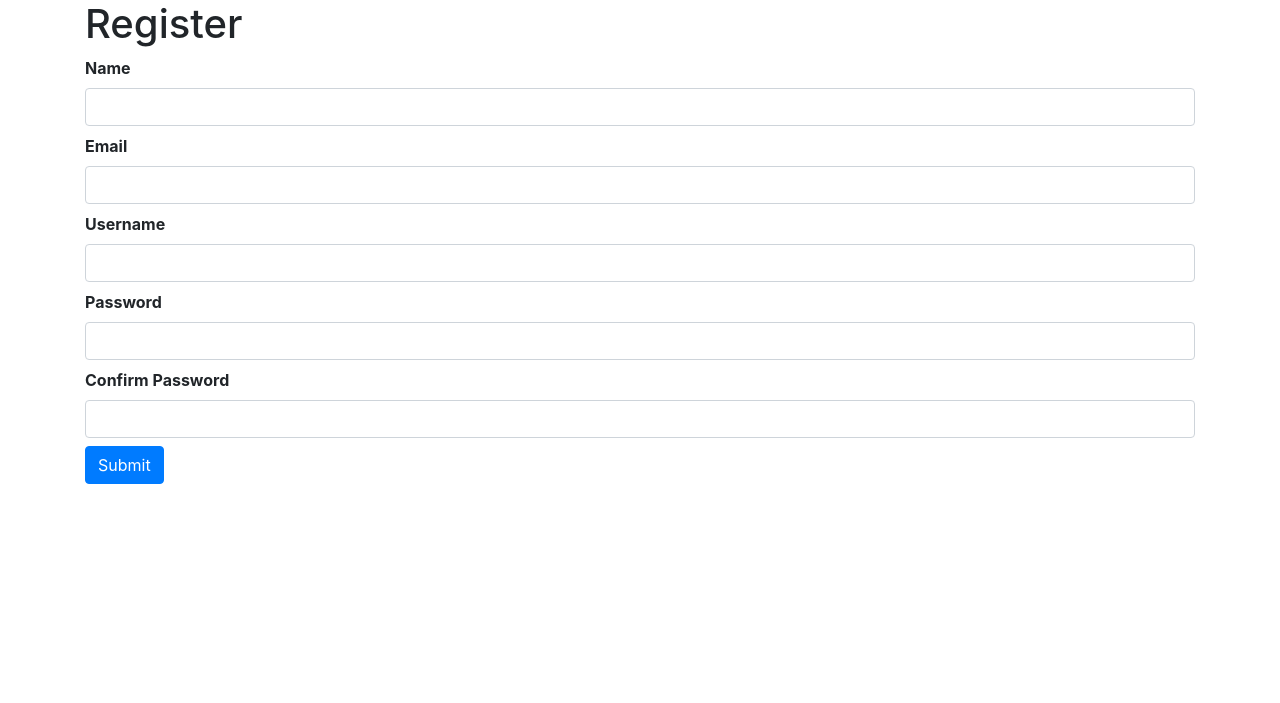
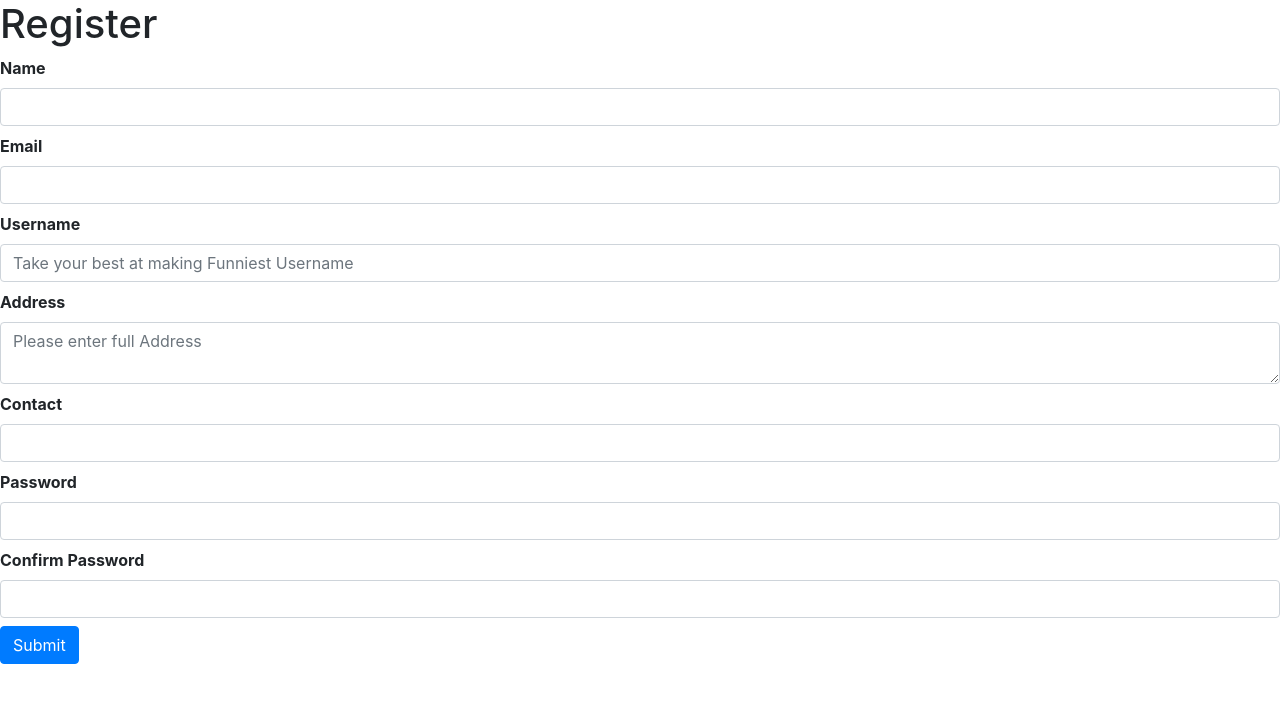
Before and after one commit to JordanTheDodger/JJ-Kitchen, a Flask app: page /register in a window 1280 px wide. Shown: the part 56-759 px from the top of the page. Run offline with Flask 2, Linux system fonts and the light colour scheme; some libraries are stand-ins or nearby versions.

Commit message:
Update register.html

```diff
--- a/templates/register.html
+++ b/templates/register.html
@@ -1,8 +1,7 @@
 {% extends 'layout.html' %}
 
-
 {% block body %}
-    <div class="container">
+    <div class="box">
   <h1>Register </h1>
     {% from "includes/_formhelpers.html" import render_field %}
     <form method="POST" action="">
@@ -13,7 +12,13 @@
         {{ render_field(form.email, class="form-control") }}
     </div>
     <div clas="form-group">
-        {{ render_field(form.username, class="form-control") }}
+        {{ render_field(form.username, class="form-control", placeholder="Take your best at making Funniest Username") }}
+    </div>
+    <div clas="form-group">
+        {{ render_field(form.address, class="form-control", placeholder="Please enter full Address") }}
+    </div>
+    <div clas="form-group">
+        {{ render_field(form.contact, class="form-control") }}
     </div>
     <div clas="form-group">
         {{ render_field(form.password, class="form-control") }}
```
